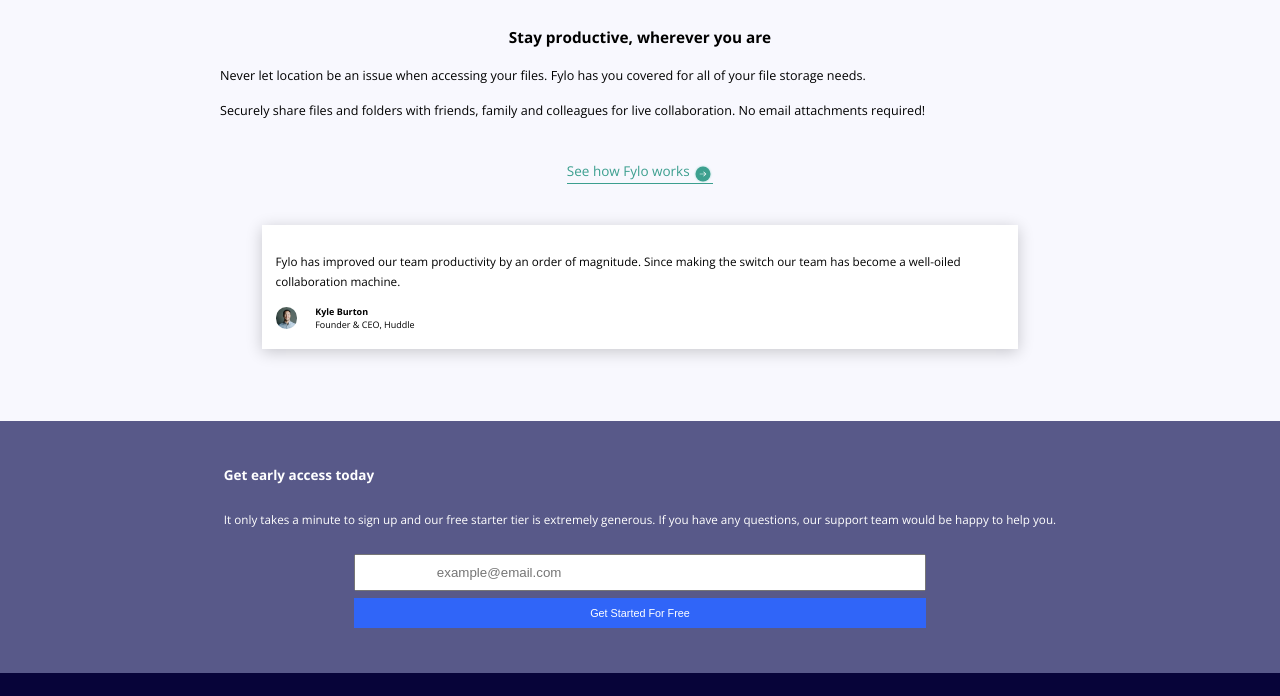
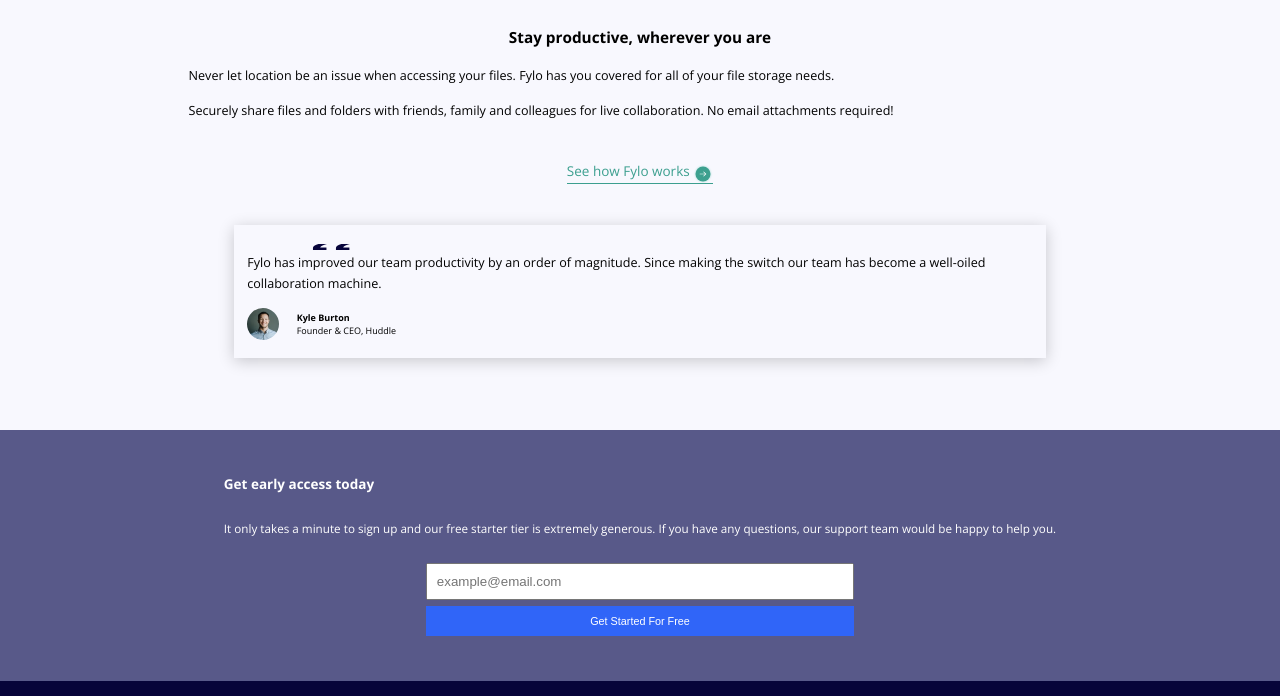
Before and after one commit to abe-m1/fylo-landing-page-with-two-column-layout, a website: page index.html in a window 1280 px wide. Shown: the part 2145-2841 px from the top of the page. Drawn offline with nearby package versions, Linux system fonts and the light colour scheme.

Commit message:
desk styles

```diff
--- a/scss/main.scss
+++ b/scss/main.scss
@@ -78,6 +78,10 @@
 .upper {
   background: url(/images/bg-curve-mobile.svg) no-repeat 51% 100%;
   background-size: 272% 52%;
+
+  @include respond(desktop) {
+    background-size: 272% 50%;
+  }
 }
 
 .content-container {
@@ -116,12 +120,13 @@
     &:not(:last-child) {
       margin-right: 1rem;
     }
-  }
 
-  @include respond(desktop) {
-    font-size: 2.3rem;
-    &:not(:last-child) {
-      margin-right: 3rem;
+    @include respond(desktop) {
+      font-size: 1.9rem;
+
+      &:not(:last-child) {
+        margin-right: 6rem;
+      }
     }
   }
 }
@@ -143,7 +148,7 @@
     margin-bottom: 36rem;
 
     &:last-of-type {
-      padding-bottom: 22rem;
+      padding-bottom: 11.5rem;
     }
   }
 
@@ -172,8 +177,12 @@
     font-family: 'Raleway', sans-serif;
 
     @include respond(desktop) {
-      font-size: 4.4rem;
+      font-size: 4.5rem;
       text-align: left;
+      line-height: 1.5;
+      margin-bottom: 1.6rem;
+      width: 88%;
+      margin-top: -1.4rem;
     }
   }
 
@@ -188,6 +197,7 @@
     @include respond(desktop) {
       font-size: 2rem;
       text-align: left;
+      margin-bottom: 2rem;
     }
   }
 
@@ -227,6 +237,7 @@
     @include respond(desktop) {
       font-size: 4.4rem;
       text-align: left;
+      margin-bottom: 4rem;
     }
   }
 
@@ -249,12 +260,16 @@
     }
 
     @include respond(desktop) {
-      font-size: 1.8rem;
+      font-size: 1.9rem;
+      width: 70%;
+      &:last-of-type {
+        margin-bottom: 2rem;
+      }
     }
   }
 }
 .flex {
-  flex: 40%;
+  flex: 50%;
 }
 
 .middle {
@@ -292,14 +307,17 @@
   margin-bottom: 8rem;
   padding: 3rem 1.5rem 2rem 1.5rem;
   box-shadow: 0px 3px 15px rgba(0, 0, 0, 0.2);
+  background: url(/images/icon-quotes.svg) no-repeat 10% 15%;
+  background-size: 5% 5%;
 
   &:not(:last-child) {
     margin-right: 4rem;
   }
 
   @include respond(desktop) {
-    width: 50%;
+    width: 44%;
     margin: 0;
+    padding: 6.5rem 4rem 4rem 4rem;
   }
 }
 
@@ -309,7 +327,7 @@
   margin-bottom: 1.5rem;
 
   @include respond(phone) {
-    font-size: 1.3rem;
+    font-size: 1.4rem;
     font-weight: 100;
     line-height: 1.7;
   }
@@ -326,17 +344,24 @@
     margin-right: 2rem;
 
     @include respond(phone) {
-      width: 2.4rem;
-      height: 2.4rem;
+      width: 3.5rem;
+      height: 3.5rem;
     }
   }
 
   &__name {
     font-weight: 600;
     font-size: 1rem;
+
+    @include respond(desktop) {
+      font-size: 1.4rem;
+    }
   }
   &__title {
     font-size: 1rem;
+    @include respond(desktop) {
+      font-size: 1.4rem;
+    }
   }
 }
 
@@ -351,7 +376,7 @@
 
   @include respond(desktop) {
     flex-direction: row;
-    padding: 10rem;
+    padding: 12rem 10rem 8rem 10rem;
     justify-content: flex-start;
     align-items: flex-start;
   }
@@ -371,7 +396,7 @@
   font-size: 1.3rem;
 
   @include respond(desktop) {
-    font-size: 2.2rem;
+    font-size: 2rem;
     width: 70%;
     margin-bottom: 0;
   }
@@ -393,13 +418,15 @@
 
 .action-input {
   width: 100%;
-  padding: 1rem 9rem;
+  padding: 1rem 1rem;
   // font-size: 2.1rem;
   margin-bottom: 0.7rem;
 
   @include respond(desktop) {
     display: inline-block;
     width: 100%;
+    padding: 2rem 1rem;
+    margin-bottom: 2rem;
   }
 }
 
@@ -412,7 +439,8 @@
   color: $white;
 
   @include respond(desktop) {
-    width: 55%;
+    width: 60%;
+    padding: 2rem 7rem;
   }
 }
 
@@ -450,6 +478,10 @@
   &__container {
     width: 85%;
     margin: auto;
+
+    @include respond(desktop) {
+      margin-top: 6.5rem;
+    }
   }
 
   &__content {
```
Also changed, not shown: css/style.css.
